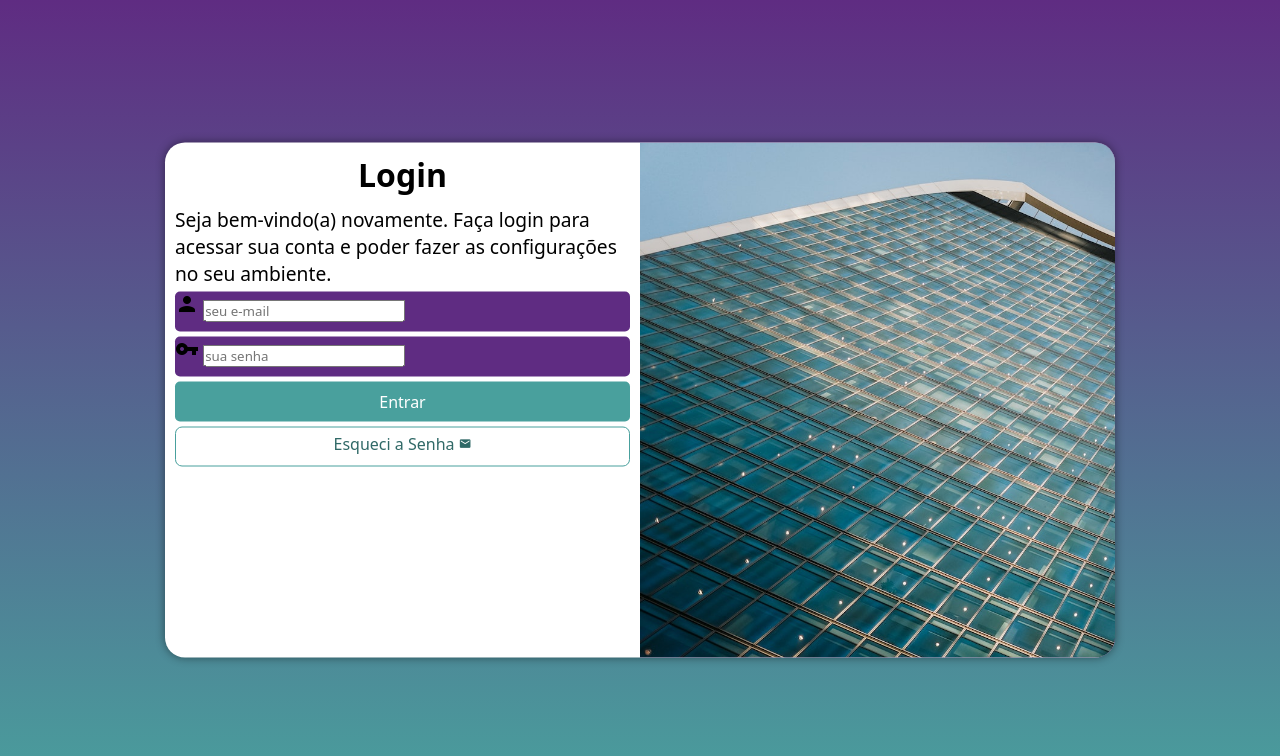
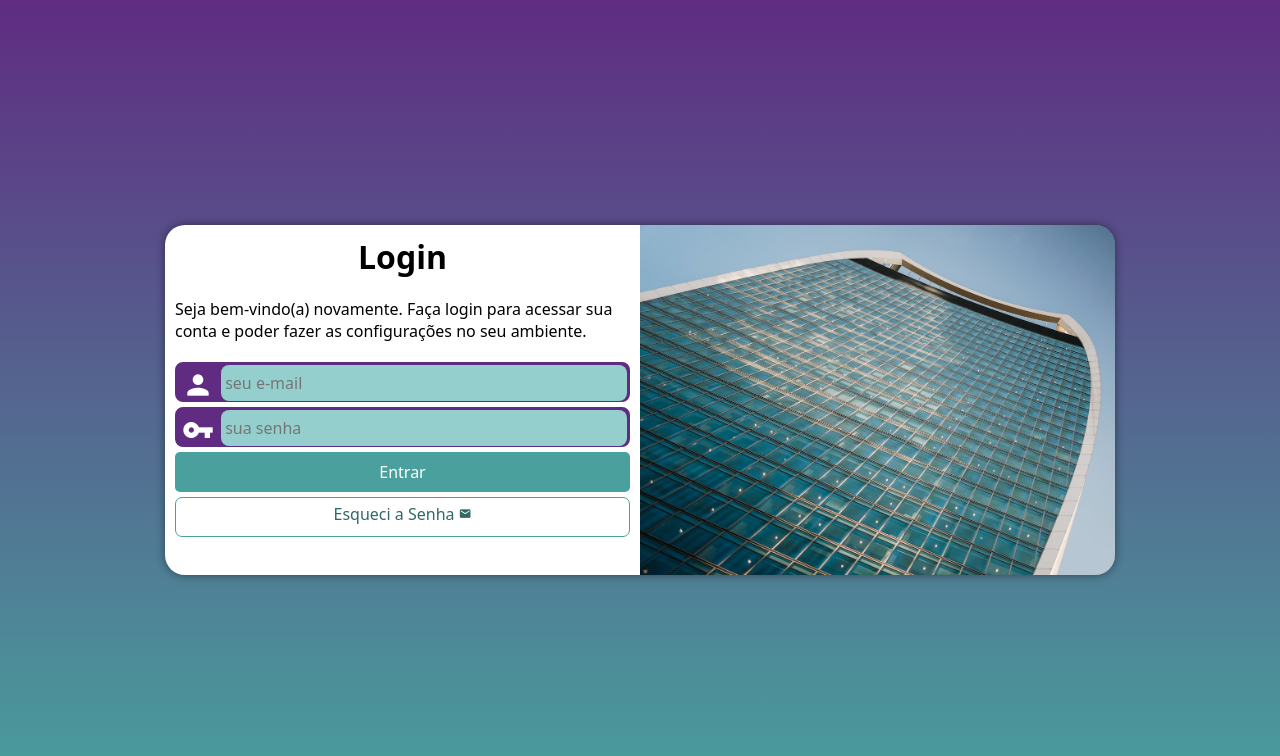
Before and after one commit to Eliomar-Vinicius7/projeto-login-b, a plain HTML site: page index.html in a window 1280 px wide. Drawn offline with Linux system fonts and the light colour scheme.

Commit message:
projeto finalizado

```diff
--- a/estilos/media-queries.css
+++ b/estilos/media-queries.css
@@ -16,6 +16,7 @@ Grandes telas: acima de 1200px*/
 
     section#login {
         width: 80vw;
+        height: 280px;
     }
 
     section#login > div#imagem {
@@ -38,6 +39,7 @@ Grandes telas: acima de 1200px*/
 
     section#login{
         width: 950px;
+        height: 350px;
     }
 
     section#login > div#imagem {
@@ -56,6 +58,7 @@ Grandes telas: acima de 1200px*/
     }
 
     div#formulario > p {
-        font-size: 1.2em;
+        font-size: 1em;
+        margin: 20px 0px;
     }
 }
--- a/estilos/style.css
+++ b/estilos/style.css
@@ -37,10 +37,10 @@ section#login {
     position: absolute;
     left: 50%;
     top: 50%;
+
     transform: translate(-50%, -50%);
+    transition: width .2s, height .2s;
 
-    transition: width .3s, height .3s;
-    transition-timing-function: ease;
 }
 
 section#login > div#imagem {
@@ -68,15 +68,41 @@ div#formulario > p {
 
 form > div.campo {
     background-color: #5f2c82;
+    border: 2px solid #5f2c82;
     width: 100%;
     display: block;
     height: 40px;
-    border-radius: 5px;
+    border-radius: 8px;
     margin: 5px 0px ;
 }
 
 div.campo > label {
     display: none;
+}
+
+div.campo > span {
+    color: white;
+    /*background-color: black;*/
+    font-size: 2em;
+    width: 40px;
+    padding: 5px;
+}
+
+div.campo > input {
+    background-color: #94cfcd;
+    font-size: 1em;
+    height: 100%;
+    width: calc(100% - 45px);
+    border: 0px;
+    border-radius: 8px;
+    padding: 4px;
+    transform: translateY(-12px);
+
+}
+
+div.campo > input:focus-within {
+    background-color: white;
+
 }
 
 form > input[type=submit] {
```
